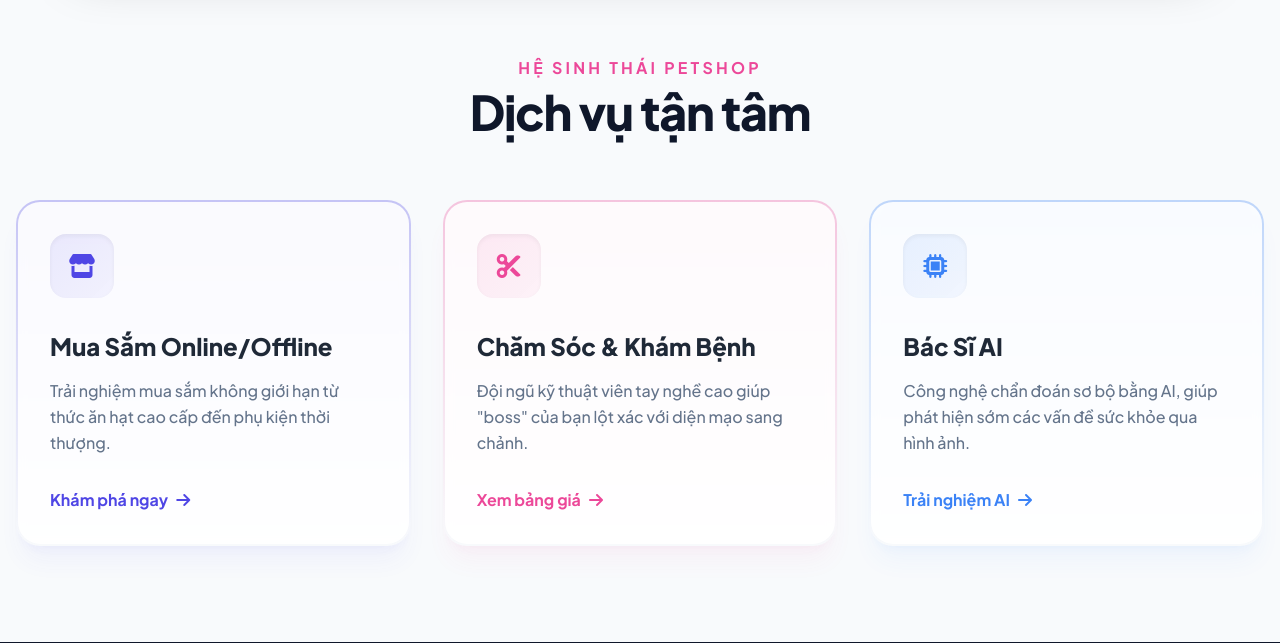
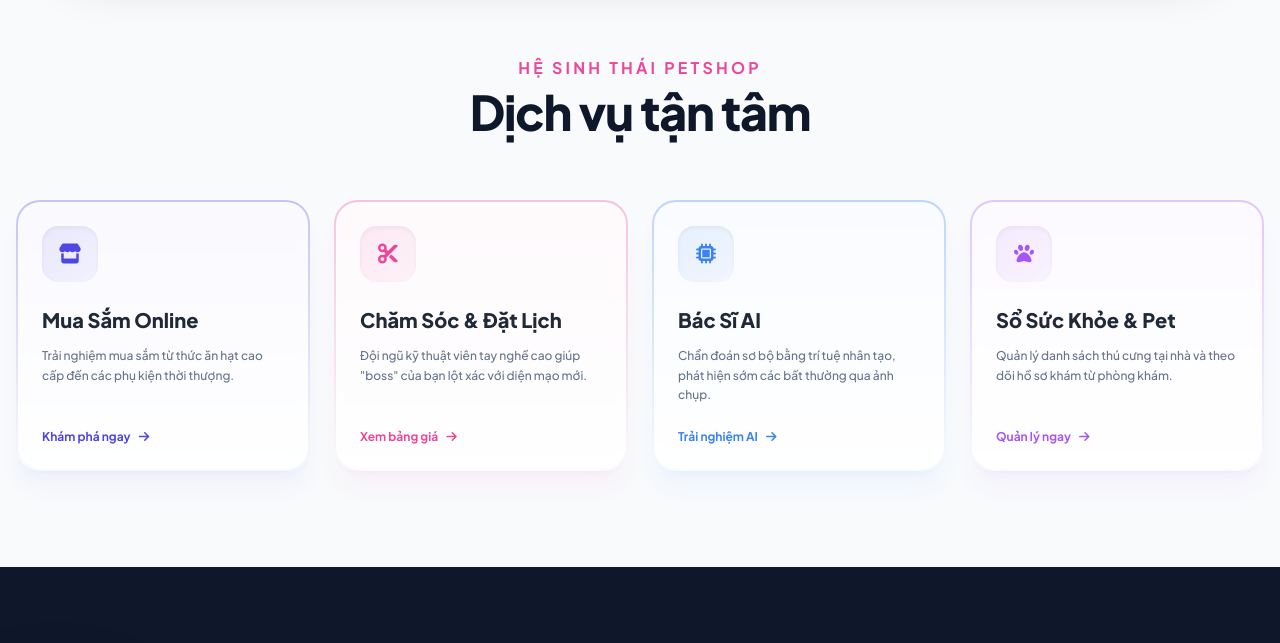
Before and after one commit to tuan1503vp/PETSHOP, a PHP site: page /PETSHOP/ in a window 1280 px wide. Shown: the part 927-1570 px from the top of the page. Run offline with PHP 8.4, Linux system fonts and the light colour scheme; some libraries are stand-ins or nearby versions.

Commit message:
Bo sung link va card So Suc Khoe vao trang chu de de dang khao sat

```diff
--- a/app/views/home/index.php
+++ b/app/views/home/index.php
@@ -88,18 +88,18 @@
         <p class="text-4xl md:text-5xl font-extrabold text-dark dark:text-white tracking-tight">Dịch vụ tận tâm</p>
     </div>
 
-    <div class="grid grid-cols-1 md:grid-cols-3 gap-8">
+    <div class="grid grid-cols-1 sm:grid-cols-2 lg:grid-cols-4 gap-6">
         <!-- POS & Shop -->
         <div onclick="window.location.href='<?php echo URLROOT; ?>/product'" class="group reveal relative p-[2px] rounded-3xl transition-all duration-500 hover:-translate-y-2 bg-gradient-to-b from-primary/30 to-transparent shadow-xl shadow-primary/5 cursor-pointer">
-            <div class="bg-white/90 backdrop-blur-sm p-8 rounded-[22px] h-full flex flex-col justify-between">
+            <div class="bg-white/90 backdrop-blur-sm p-6 rounded-[22px] h-full flex flex-col justify-between">
                 <div>
-                    <div class="w-16 h-16 bg-gradient-to-br from-primary/10 to-primary/5 rounded-2xl flex items-center justify-center text-primary mb-8 group-hover:scale-110 group-hover:bg-primary group-hover:text-white transition-all duration-500 shadow-inner">
-                        <i class="fa-solid fa-store text-2xl"></i>
+                    <div class="w-14 h-14 bg-gradient-to-br from-primary/10 to-primary/5 rounded-2xl flex items-center justify-center text-primary mb-6 group-hover:scale-110 group-hover:bg-primary group-hover:text-white transition-all duration-500 shadow-inner">
+                        <i class="fa-solid fa-store text-xl"></i>
                     </div>
-                    <h3 class="text-2xl font-black text-gray-800 mb-4"> Mua Sắm Online/Offline </h3>
-                    <p class="text-slate-500 font-medium leading-relaxed mb-8">Trải nghiệm mua sắm không giới hạn từ thức ăn hạt cao cấp đến phụ kiện thời thượng.</p>
+                    <h3 class="text-xl font-black text-gray-800 mb-3"> Mua Sắm Online </h3>
+                    <p class="text-slate-500 text-xs font-medium leading-relaxed mb-6">Trải nghiệm mua sắm từ thức ăn hạt cao cấp đến các phụ kiện thời thượng.</p>
                 </div>
-                <a href="<?php echo URLROOT; ?>/product" class="inline-flex items-center text-primary font-bold hover:text-indigo-800 transition-colors group/btn">
+                <a href="<?php echo URLROOT; ?>/product" class="inline-flex items-center text-primary text-xs font-bold hover:text-indigo-800 transition-colors group/btn">
                     Khám phá ngay <i class="fa-solid fa-arrow-right ml-2 transform group-hover/btn:translate-x-2 transition-transform"></i>
                 </a>
             </div>
@@ -107,15 +107,15 @@
 
         <!-- Spa & Grooming -->
         <div onclick="window.location.href='<?php echo URLROOT; ?>/service'" class="group reveal relative p-[2px] rounded-3xl transition-all duration-500 hover:-translate-y-2 bg-gradient-to-b from-secondary/30 to-transparent shadow-xl shadow-secondary/5 cursor-pointer" style="transition-delay: 100ms;">
-            <div class="bg-white/90 backdrop-blur-sm p-8 rounded-[22px] h-full flex flex-col justify-between">
+            <div class="bg-white/90 backdrop-blur-sm p-6 rounded-[22px] h-full flex flex-col justify-between">
                 <div>
-                    <div class="w-16 h-16 bg-gradient-to-br from-secondary/10 to-secondary/5 rounded-2xl flex items-center justify-center text-secondary mb-8 group-hover:scale-110 group-hover:bg-secondary group-hover:text-white transition-all duration-500 shadow-inner">
-                        <i class="fa-solid fa-scissors text-2xl"></i>
+                    <div class="w-14 h-14 bg-gradient-to-br from-secondary/10 to-secondary/5 rounded-2xl flex items-center justify-center text-secondary mb-6 group-hover:scale-110 group-hover:bg-secondary group-hover:text-white transition-all duration-500 shadow-inner">
+                        <i class="fa-solid fa-scissors text-xl"></i>
                     </div>
-                    <h3 class="text-2xl font-black text-gray-800 mb-4">Chăm Sóc & Khám Bệnh</h3>
-                    <p class="text-slate-500 font-medium leading-relaxed mb-8">Đội ngũ kỹ thuật viên tay nghề cao giúp "boss" của bạn lột xác với diện mạo sang chảnh.</p>
+                    <h3 class="text-xl font-black text-gray-800 mb-3">Chăm Sóc & Đặt Lịch</h3>
+                    <p class="text-slate-500 text-xs font-medium leading-relaxed mb-6">Đội ngũ kỹ thuật viên tay nghề cao giúp "boss" của bạn lột xác với diện mạo mới.</p>
                 </div>
-                <a href="<?php echo URLROOT; ?>/service" class="inline-flex items-center text-secondary font-bold hover:text-pink-700 transition-colors group/btn">
+                <a href="<?php echo URLROOT; ?>/service" class="inline-flex items-center text-secondary text-xs font-bold hover:text-pink-700 transition-colors group/btn">
                     Xem bảng giá <i class="fa-solid fa-arrow-right ml-2 transform group-hover/btn:translate-x-2 transition-transform"></i>
                 </a>
             </div>
@@ -123,16 +123,32 @@
 
         <!-- AI Health -->
         <div onclick="window.location.href='<?php echo URLROOT; ?>/ai'" class="group reveal relative p-[2px] rounded-3xl transition-all duration-500 hover:-translate-y-2 bg-gradient-to-b from-blue-500/30 to-transparent shadow-xl shadow-blue-500/5 cursor-pointer" style="transition-delay: 200ms;">
-            <div class="bg-white/90 backdrop-blur-sm p-8 rounded-[22px] h-full flex flex-col justify-between">
+            <div class="bg-white/90 backdrop-blur-sm p-6 rounded-[22px] h-full flex flex-col justify-between">
                 <div>
-                    <div class="w-16 h-16 bg-gradient-to-br from-blue-500/10 to-blue-500/5 rounded-2xl flex items-center justify-center text-blue-500 mb-8 group-hover:scale-110 group-hover:bg-blue-500 group-hover:text-white transition-all duration-500 shadow-inner">
-                        <i class="fa-solid fa-microchip text-2xl"></i>
+                    <div class="w-14 h-14 bg-gradient-to-br from-blue-500/10 to-blue-500/5 rounded-2xl flex items-center justify-center text-blue-500 mb-6 group-hover:scale-110 group-hover:bg-blue-500 group-hover:text-white transition-all duration-500 shadow-inner">
+                        <i class="fa-solid fa-microchip text-xl"></i>
                     </div>
-                    <h3 class="text-2xl font-black text-gray-800 mb-4">Bác Sĩ AI</h3>
-                    <p class="text-slate-500 font-medium leading-relaxed mb-8">Công nghệ chẩn đoán sơ bộ bằng AI, giúp phát hiện sớm các vấn đề sức khỏe qua hình ảnh.</p>
+                    <h3 class="text-xl font-black text-gray-800 mb-3">Bác Sĩ AI</h3>
+                    <p class="text-slate-500 text-xs font-medium leading-relaxed mb-6">Chẩn đoán sơ bộ bằng trí tuệ nhân tạo, phát hiện sớm các bất thường qua ảnh chụp.</p>
                 </div>
-                <a href="<?php echo URLROOT; ?>/ai" class="inline-flex items-center text-blue-500 font-bold hover:text-blue-700 transition-colors group/btn">
+                <a href="<?php echo URLROOT; ?>/ai" class="inline-flex items-center text-blue-500 text-xs font-bold hover:text-blue-700 transition-colors group/btn">
                     Trải nghiệm AI <i class="fa-solid fa-arrow-right ml-2 transform group-hover/btn:translate-x-2 transition-transform"></i>
+                </a>
+            </div>
+        </div>
+
+        <!-- Pet Care & Health Book -->
+        <div onclick="window.location.href='<?php echo URLROOT; ?>/pet'" class="group reveal relative p-[2px] rounded-3xl transition-all duration-500 hover:-translate-y-2 bg-gradient-to-b from-purple-500/30 to-transparent shadow-xl shadow-purple-500/5 cursor-pointer" style="transition-delay: 300ms;">
+            <div class="bg-white/90 backdrop-blur-sm p-6 rounded-[22px] h-full flex flex-col justify-between">
+                <div>
+                    <div class="w-14 h-14 bg-gradient-to-br from-purple-500/10 to-purple-500/5 rounded-2xl flex items-center justify-center text-purple-500 mb-6 group-hover:scale-110 group-hover:bg-purple-500 group-hover:text-white transition-all duration-500 shadow-inner">
+                        <i class="fa-solid fa-paw text-xl"></i>
+                    </div>
+                    <h3 class="text-xl font-black text-gray-800 mb-3">Sổ Sức Khỏe & Pet</h3>
+                    <p class="text-slate-500 text-xs font-medium leading-relaxed mb-6">Quản lý danh sách thú cưng tại nhà và theo dõi hồ sơ khám từ phòng khám.</p>
+                </div>
+                <a href="<?php echo URLROOT; ?>/pet" class="inline-flex items-center text-purple-500 text-xs font-bold hover:text-purple-700 transition-colors group/btn">
+                    Quản lý ngay <i class="fa-solid fa-arrow-right ml-2 transform group-hover/btn:translate-x-2 transition-transform"></i>
                 </a>
             </div>
         </div>
--- a/app/views/inc/header.php
+++ b/app/views/inc/header.php
@@ -144,6 +144,11 @@
                     <a href="<?php echo URLROOT; ?>/ai" class="<?php echo $is_ai ? $active_nav : $inactive_nav; ?>">
                         AI Phân tích
                     </a>
+                    <?php if (isLoggedIn()): ?>
+                    <a href="<?php echo URLROOT; ?>/pet" class="<?php echo (strpos($current_url, '/pet') !== false) ? $active_nav : $inactive_nav; ?>">
+                        Thú cưng của tôi
+                    </a>
+                    <?php endif; ?>
                     <a href="<?php echo URLROOT; ?>/contact" class="<?php echo (strpos($current_url, '/contact') !== false) ? $active_nav : $inactive_nav; ?>">
                         Liên hệ
                     </a>
```
